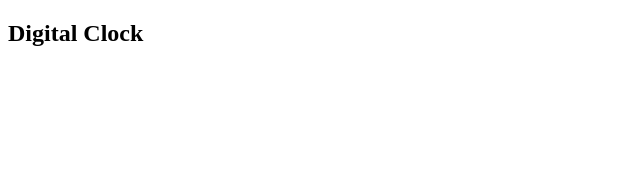
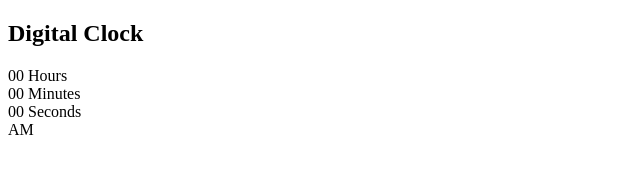
Before and after one commit to KnottBound/KnottBound.github.io, a plain HTML site: page index.html in a window 1280 px wide. Shown: the whole page, without its empty margins (0-640 px from the left). Drawn offline with Linux system fonts and the light colour scheme.

Commit message:
Added Clock HTML
-HTML for Digital Clock

```diff
--- a/index.html
+++ b/index.html
@@ -8,8 +8,19 @@
 <body>
     <h2>Digital Clock</h2>
     <div class="clock">
-
-
+        <span id="hour">00</span>
+        <span class="text">Hours</span>
+    </div>
+    <div class="clock">
+        <span id="minutes">00</span>
+        <span class="text">Minutes</span>
+    </div>
+    <div class="clock">
+        <span id="seconds">00</span>
+        <span class="text">Seconds</span>
+    </div>
+    <div>
+        <span class="ampm">AM</span>
     </div>
 
 </body>
```
Also changed, not shown: style.css (added).
